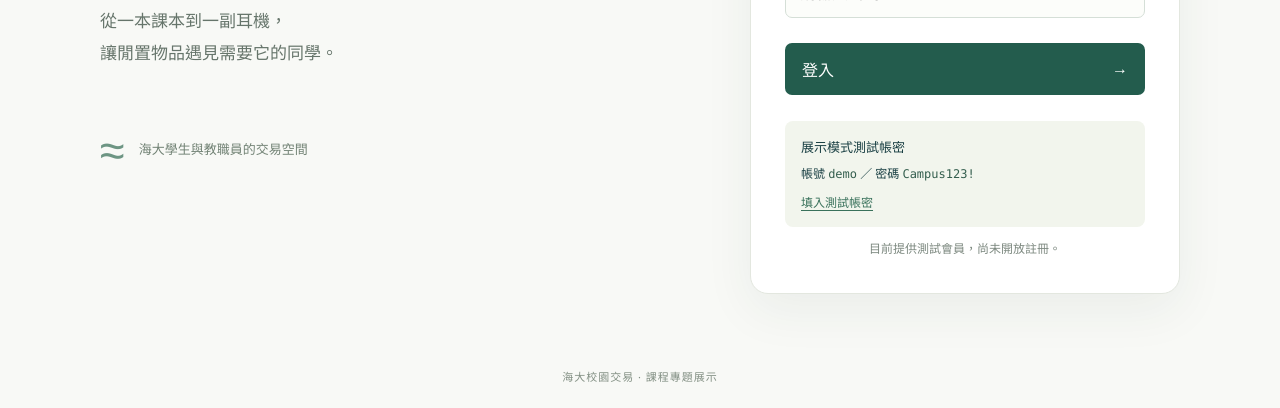
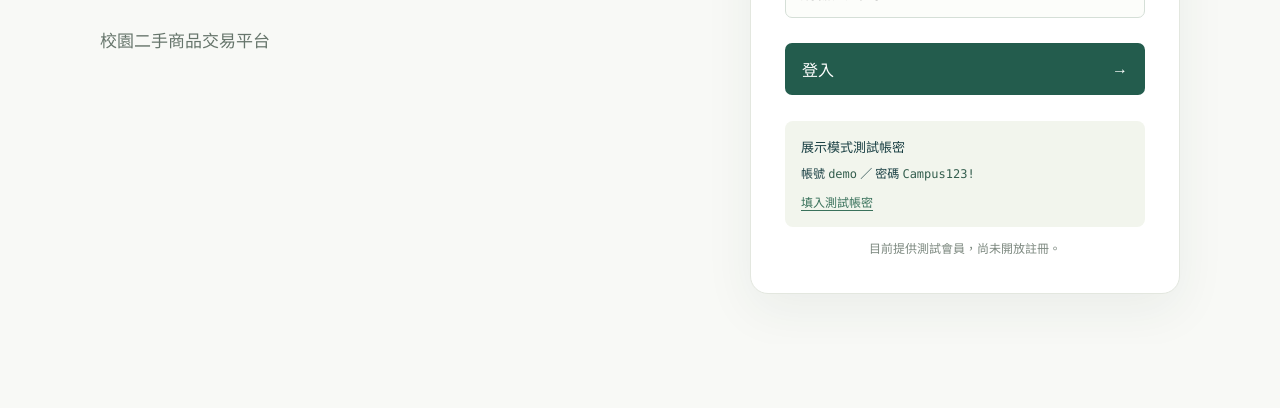
Before and after one commit to Lankongs/NTOU-Marketplace, a website with bundled scripts: page frontend/login.html in a window 1280 px wide. Shown: the part 468-876 px from the top of the page. After the commit the page ends 812 px from the top, so only its background shows below. Built offline with nearby package versions, Linux system fonts and the light colour scheme; no server answers.

Commit message:
style: simplify login page copy

```diff
--- a/frontend/login.html
+++ b/frontend/login.html
@@ -4,7 +4,7 @@
 <body>
 <header><a class="brand" href="/">海大<span>校園交易</span></a><span class="badge">軟工專題 · 本機展示</span></header>
 <main class="login-layout">
-<section class="intro"><div class="eyebrow">NTOU CAMPUS MARKET</div><h1>好物，<br>在校園繼續生活。</h1><p>從一本課本到一副耳機，<br>讓閒置物品遇見需要它的同學。</p><div class="intro-bottom"><span class="wave">≈</span>海大學生與教職員的交易空間</div></section>
+<section class="intro"><h1>海大拍賣系統</h1><p>校園二手商品交易平台</p></section>
 <section class="login-card" aria-labelledby="loginTitle"><span class="eyebrow">WELCOME BACK</span><h2 id="loginTitle">登入會員</h2><p class="sub">登入後，開始探索校園好物。</p>
 <form id="loginForm"><label for="account">帳號</label><input id="account" name="account" autocomplete="username" placeholder="請輸入帳號" maxlength="100" required>
 <div class="label-row"><label for="password">密碼</label><button id="togglePassword" class="text-button" type="button" aria-controls="password" aria-pressed="false">顯示密碼</button></div>
@@ -12,5 +12,5 @@
 <p id="error" class="error" role="alert" hidden></p><button id="submit" class="primary" type="submit">登入 <span aria-hidden="true">→</span></button></form>
 <aside class="demo"><strong>展示模式測試帳密</strong><p>帳號 <code>demo</code> ／ 密碼 <code>Campus123!</code></p><button id="fillDemo" class="text-button" type="button">填入測試帳密</button></aside>
 <p class="fine">目前提供測試會員，尚未開放註冊。</p>
-</section></main><footer>海大校園交易 · 課程專題展示</footer>
+</section></main>
 </body></html>
```
